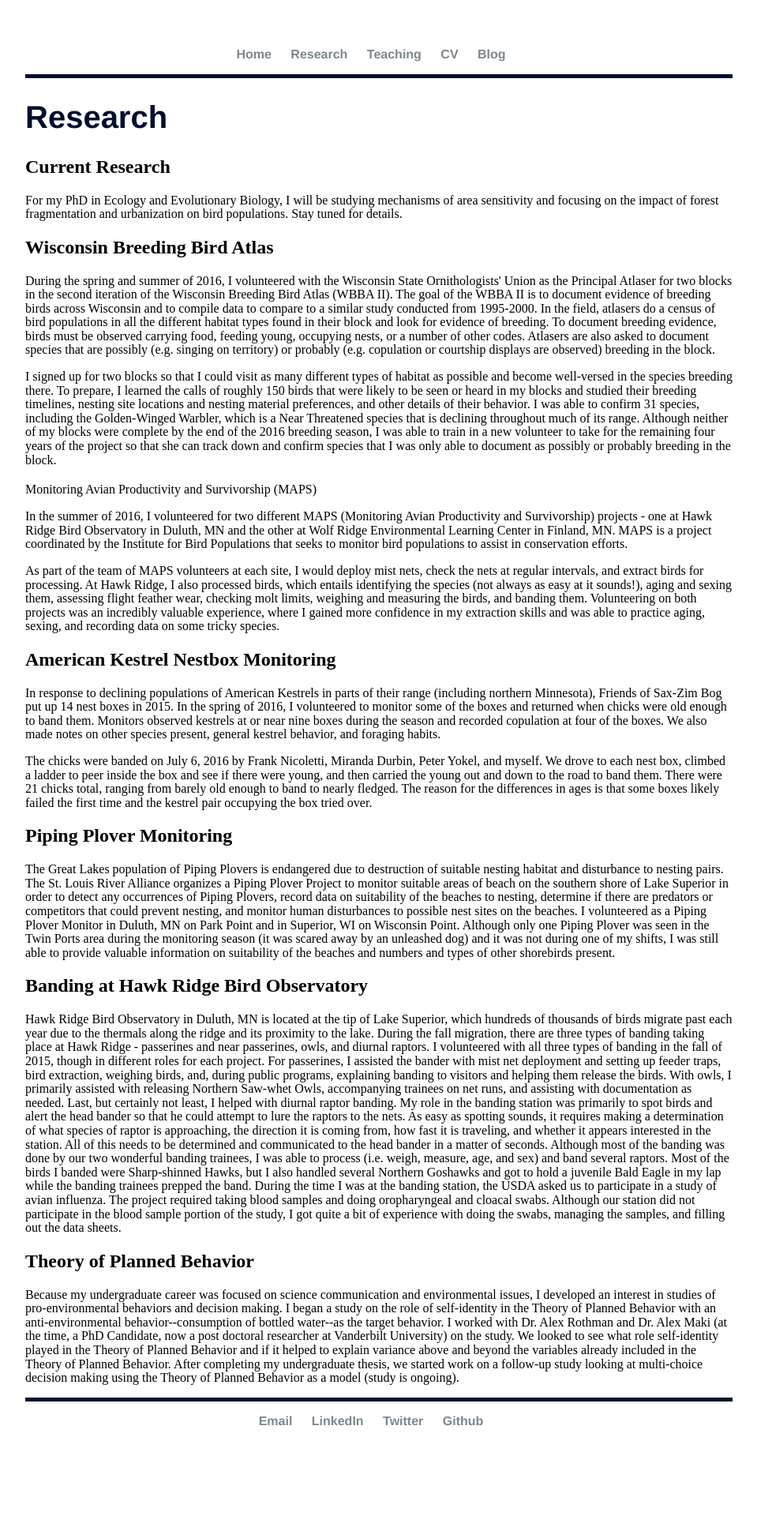
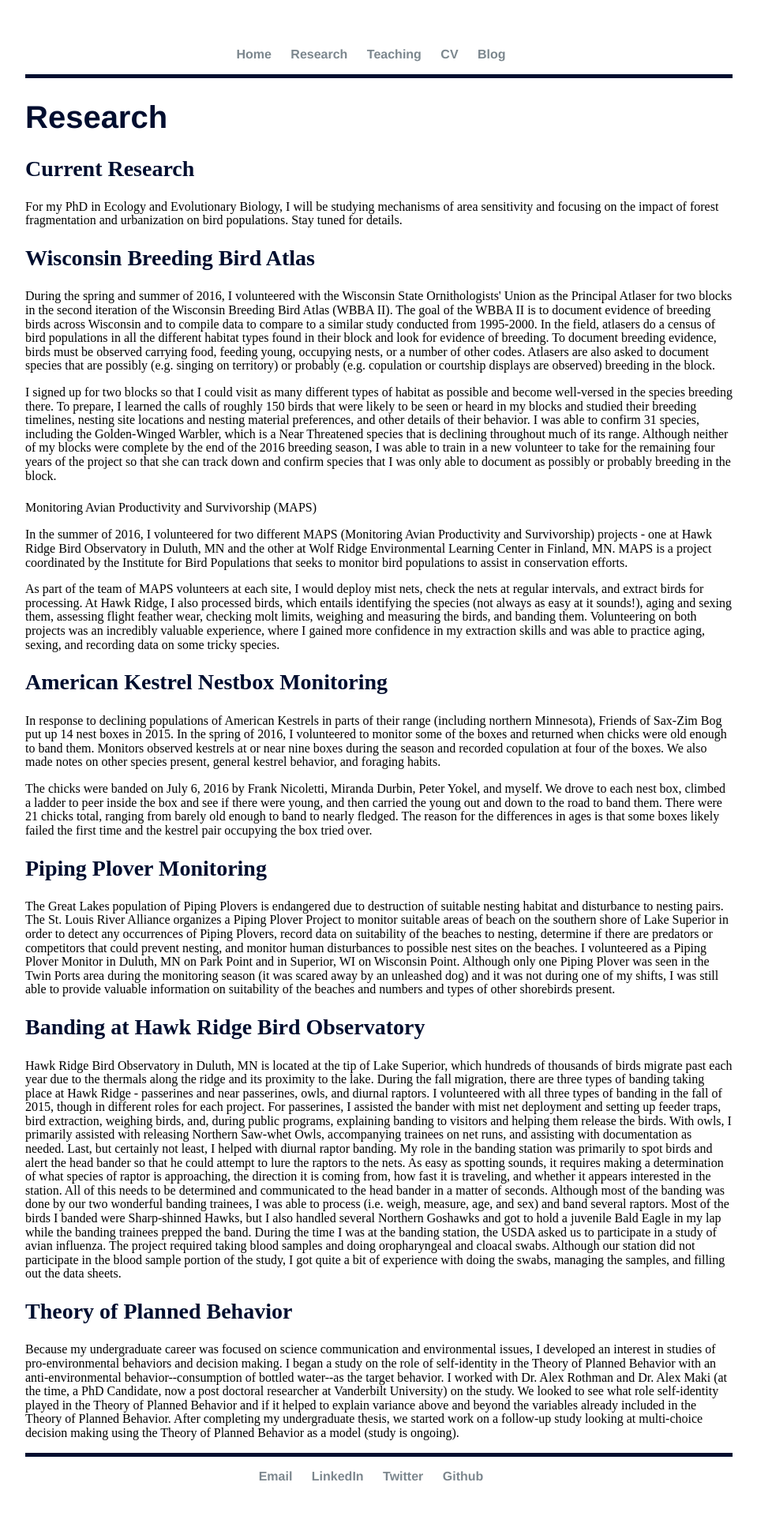
Before and after one commit to elizagrames/elizagrames.github.io, a Jekyll site: the page built from research/index.html, in a window 1280 px wide. Shown: the whole page at 79% size, without its empty margins (160-1119 px from the left). Built offline with Jekyll 4.4.1, drawn with Linux system fonts in a browser that asks for light colours; before the commit the page ends 1869 px from its top, so only the background shows below that.

Commit message:
Update main.css

```diff
--- a/css/main.css
+++ b/css/main.css
@@ -28,6 +28,10 @@ h1 {
     font-family:'Helvetica', 'Arial', 'Sans-Serif';
     color: #000E2F;
 }
+h2 {
+    font-size: 1.75em;
+    color: #000E2F;
+}
 p {
     font-size: 1em;
     line-height: 1.1em;
```
